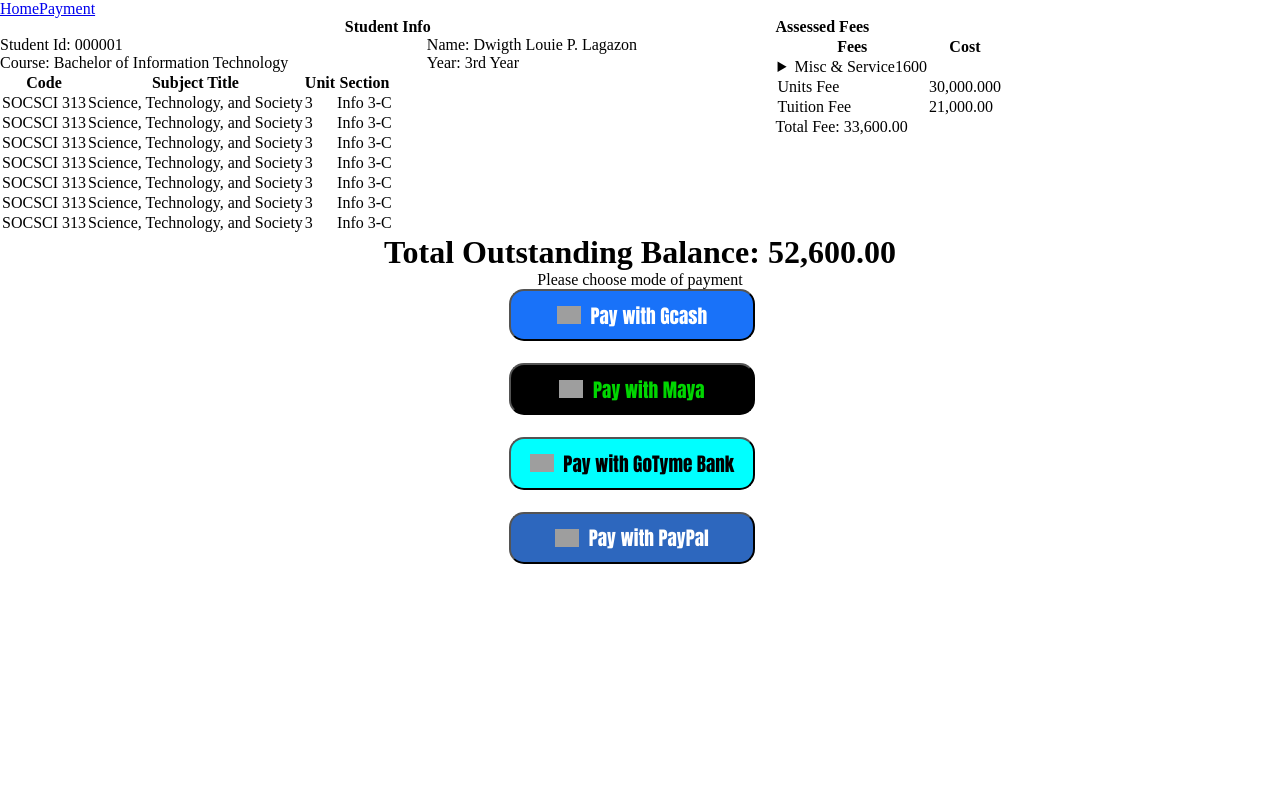
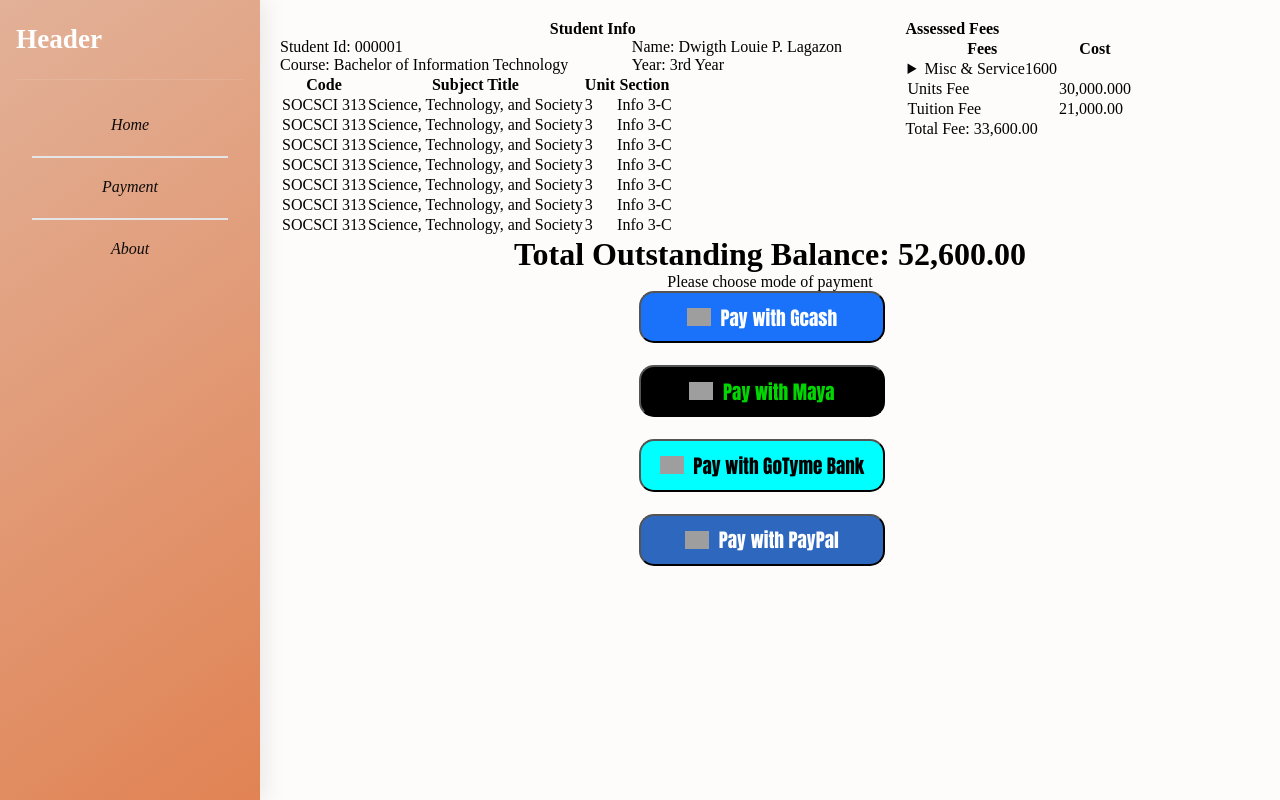
Before and after one commit to jellyacez/Online-Enrollment-System, a React (Vite) app: page /payment in a window 1280 px wide. Built offline with nearby package versions, Linux system fonts and the light colour scheme; grey boxes are pictures that could not be loaded.

Commit message:
nav added

```diff
--- a/src/component/Nav.jsx
+++ b/src/component/Nav.jsx
@@ -1,13 +1,52 @@
 import { Link } from 'react-router-dom'; //this is react "Link", must be used instead of 'link'
+import "../css/index.css";
 function Navigation(){
     return(
-        <nav>
-        <div id="logo"></div>
-        <div id="links">
-            <Link to="/">Home</Link>
-            <Link to="/payment">Payment</Link>
-        </div>
-        </nav>
+<aside className='sidebar-left'>
+            <div className="sidebar-inner">
+                <div id="logo">
+                    <h2>Header</h2>
+                </div>
+                <div id="links">
+                    <div className="link-container">
+                        <Link to="/">Home</Link>
+                    </div>
+                    <div className="link-container">
+                        <Link to="/payment">Payment</Link>
+                    </div>
+                    <div className="link-container">
+                        <Link to="/about">About</Link>
+                    </div>
+
+                </div>
+
+
+            </div>
+        </aside>
     )
 }
 export default Navigation;
+
+
+
+<aside className='sidebar-left'>
+            <div className="sidebar-inner">
+                <div id="logo">
+                    <h2>Header</h2>
+                </div>
+                <div id="links">
+                    <div className="linkContainer">
+                        <Link to="/">Home</Link>
+                    </div>
+                    <div className="linkContainer">
+                        <Link to="/payment">Payment</Link>
+                    </div>
+                    <div className="linkContainer">
+                        <Link to="/about">About</Link>
+                    </div>
+
+                </div>
+
+
+            </div>
+        </aside>
--- a/src/css/index.css
+++ b/src/css/index.css
@@ -8,3 +8,75 @@
   --border: #e5e4e7;
 
 }
+#aaa{
+  margin-left:260px;
+    min-height: 100vh;
+    background-color: var(--bg);
+    padding:20px
+}
+.sidebar-left{
+position: fixed;
+top:0;
+left:0;
+width:260px;
+min-width: 260px;
+height:100vh;
+background: linear-gradient(145deg, var(--secondary) 0%, var(--accent) 100%);
+overflow-y:auto;
+box-shadow: 6px 0 20px rgba(0, 0, 0, 0.08);
+z-index: 100;
+}
+.sidebar-inner{
+padding:24px 16px;
+display:flex;
+flex-direction: column;
+height:100%;
+}
+#logo{
+  padding-bottom: 24px;
+  border-bottom: 1px solid rgba(255, 255, 255, 0.1);
+  margin-bottom: 24px
+}
+#logo h2{
+  margin:0;
+  color: white;
+  font-size:1.7rem
+}
+#links{
+  display:flex;
+  flex-direction: column;
+  gap:10px;
+  flex:1;
+  text-align: center;
+
+}
+#links a{
+  color:var(--text);
+  font-style: italic;
+  text-decoration: none;
+  gap:14px;
+}
+
+.link-container{
+  background-color: transparent;
+  padding:0 1rem;
+}
+.link-container a{
+    display: block;
+  padding: 12px 16px;
+  color: #cbd5e1;
+  text-decoration: none;
+  font-weight: 500;
+  border-radius: 12px;
+}
+.link-container:not(:first-of-type)::before {
+  content: "";
+  display: flex;
+  border-top: 2px solid var(--border);
+  margin-bottom: 8px;
+}
+.link-container a:hover{
+  background-color: var(--priamry);
+  color: whitesmoke;
+
+}
--- a/src/css/payment.css
+++ b/src/css/payment.css
@@ -2,6 +2,12 @@
     margin:0;
     padding:0;
     box-sizing: border-box;
+}
+main{
+    margin-left:260px;
+    min-height: 100vh;
+    background-color: var(--bg);
+    padding:20px
 }
 .paybtns {
     display: flex;
--- a/src/pages/Homepage.jsx
+++ b/src/pages/Homepage.jsx
@@ -1,6 +1,6 @@
 import '../css/index.css';
 export default function Homepage(){
     return(
-        <div>example home</div>
+        <div id="aaa">example home</div>
     )
 }
```
